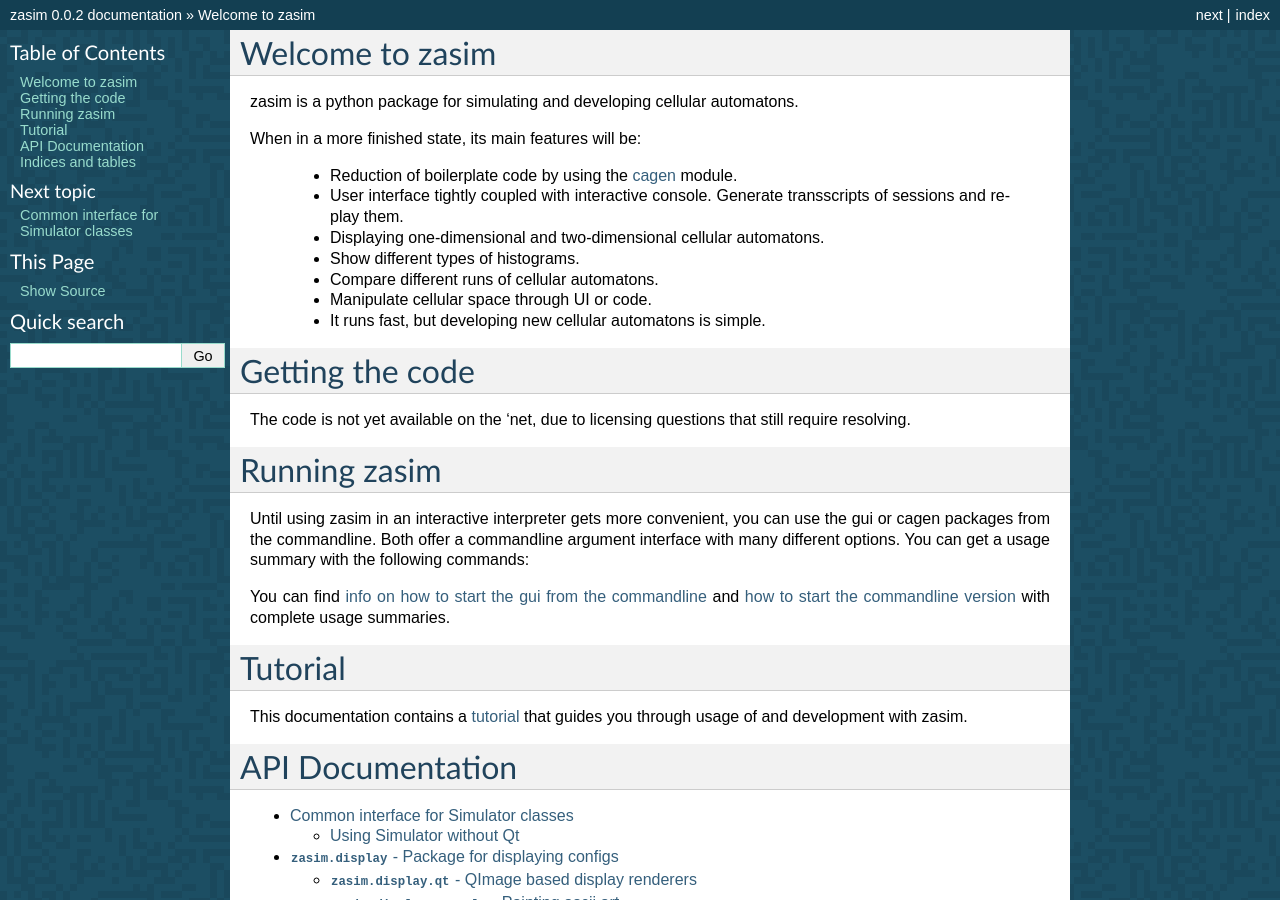
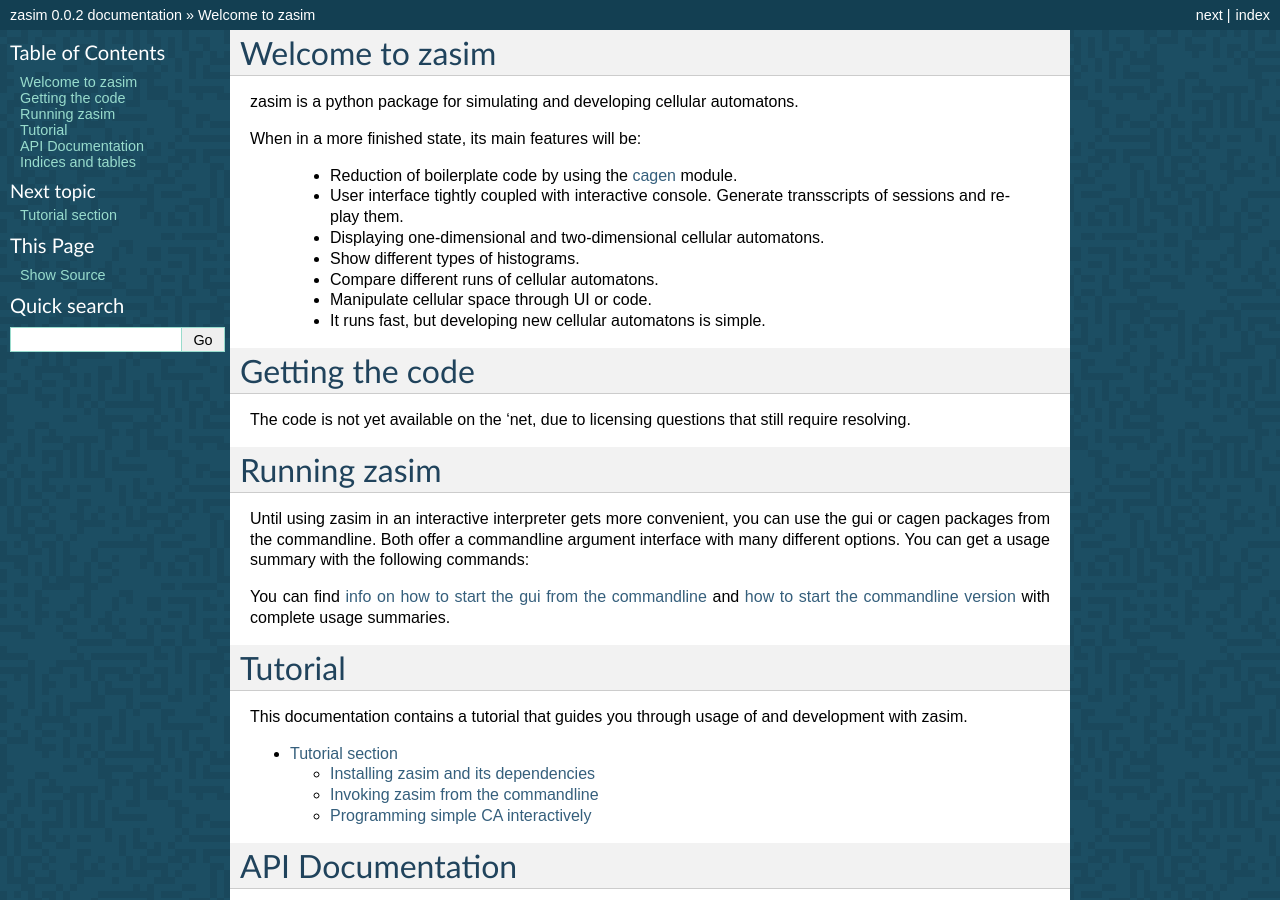
Before and after one commit to timo/zasim, a Sphinx documentation site: the page built from docs/index.rst, in a window 1280 px wide and 900 px high. Built offline with Sphinx 7.4.7, drawn with Linux system fonts in a browser that asks for light colours; formulas are drawn with MathJax 3; pages that are not in the unit, such as notebooks, are missing from menus.

Commit message:
put the tutorial into a toplevel toctree, gui.main accidentally documented cagen.main.

```diff
--- a/docs/gui/main.rst
+++ b/docs/gui/main.rst
@@ -11,4 +11,4 @@ Running the gui from the commandline
 Api Documentation
 -----------------
 
-.. automodule:: zasim.cagen.main
+.. automodule:: zasim.gui.main
--- a/docs/index.rst
+++ b/docs/index.rst
@@ -35,8 +35,13 @@ summaries.
 Tutorial
 ========
 
-This documentation contains a :doc:`tutorial <tutorial>` that guides you through usage of and
+This documentation contains a tutorial that guides you through usage of and
 development with zasim.
+
+.. toctree::
+    :maxdepth: 2
+
+    tutorial
 
 API Documentation
 =================
```
